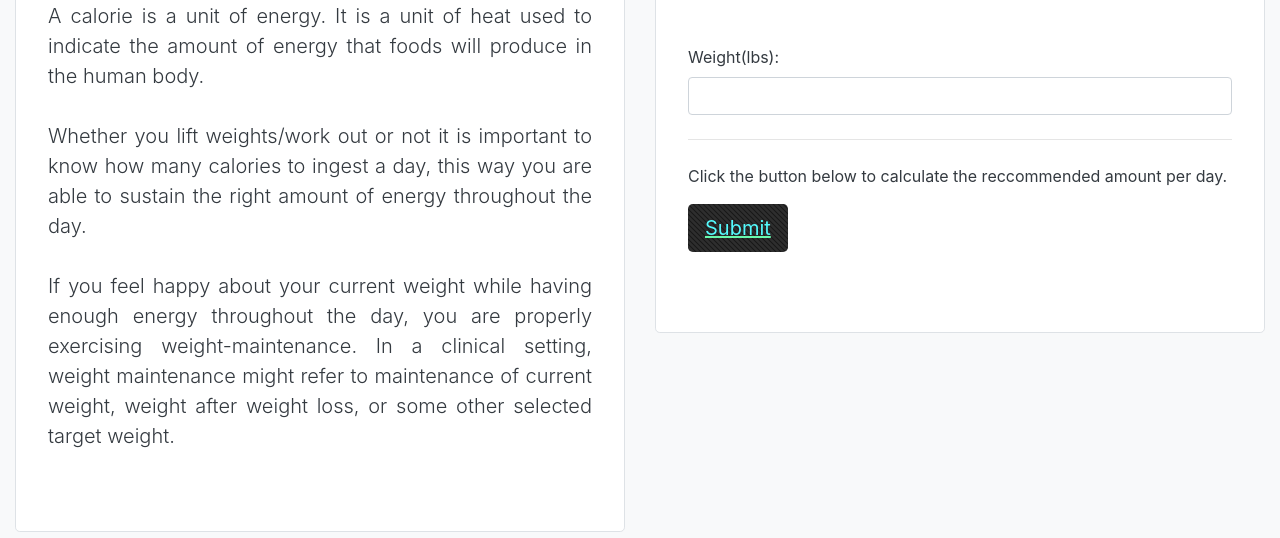
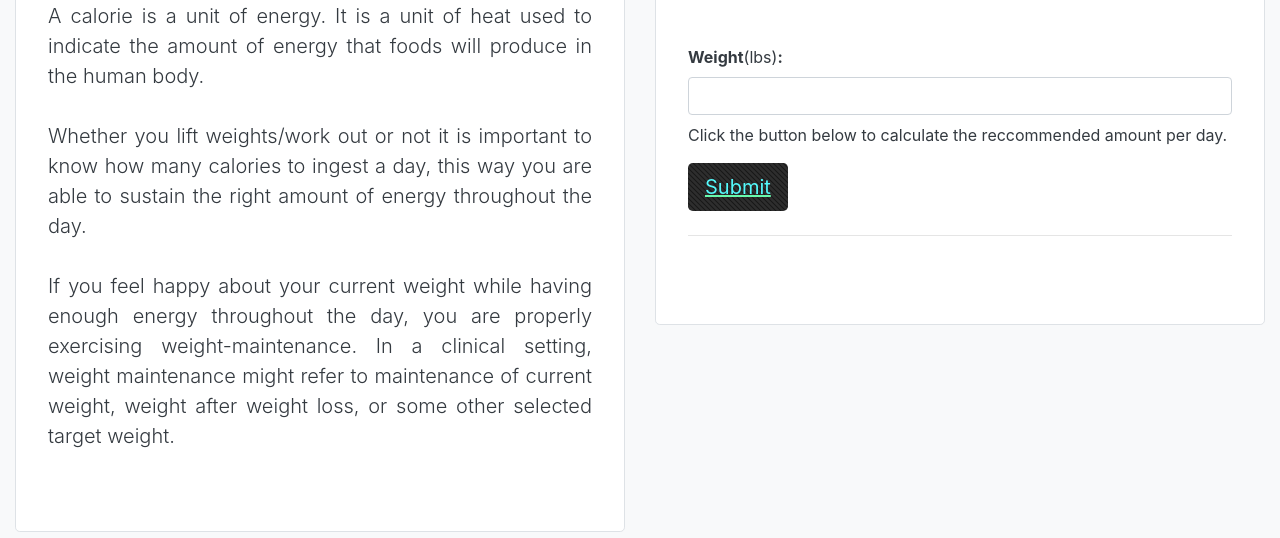
Before and after one commit to Abijahford/CalorieCalculator, a plain HTML site: page index.html in a window 1280 px wide. Shown: the part 262-800 px from the top of the page. Drawn offline with nearby package versions, Linux system fonts and the light colour scheme.

Commit message:
Okay now here are the Final Touches

```diff
--- a/index.html
+++ b/index.html
@@ -68,13 +68,13 @@
                 <option value="3">Gain Mass</option>
               </select>
               <br><br>
-              <label for="weight" class="mr-1">Weight(lbs):</label>
+              <label for="weight" class="mr-1"><b>Weight</b>(lbs)<b>:</b></label>
               <input type="number" id="weight" name="weight" class="weight mb-2 form-control">
+              <p  >Click the button below to calculate the reccommended amount per day.</p>
+              <p class="lead">
+                <button type="submit" value="submit" class="btn btn-lg footah navvy" style="color: rgb(84, 250, 252); " role="button">Submit</button>
+              </p>
             <hr class="my-4">
-            <p  >Click the button below to calculate the reccommended amount per day.</p>
-            <p class="lead">
-              <button type="submit" value="submit" class="btn btn-lg footah navvy" style="color: rgb(84, 250, 252); " role="button">Submit</button>
-            </p>
           </form>
           </div>
         </div>
```
